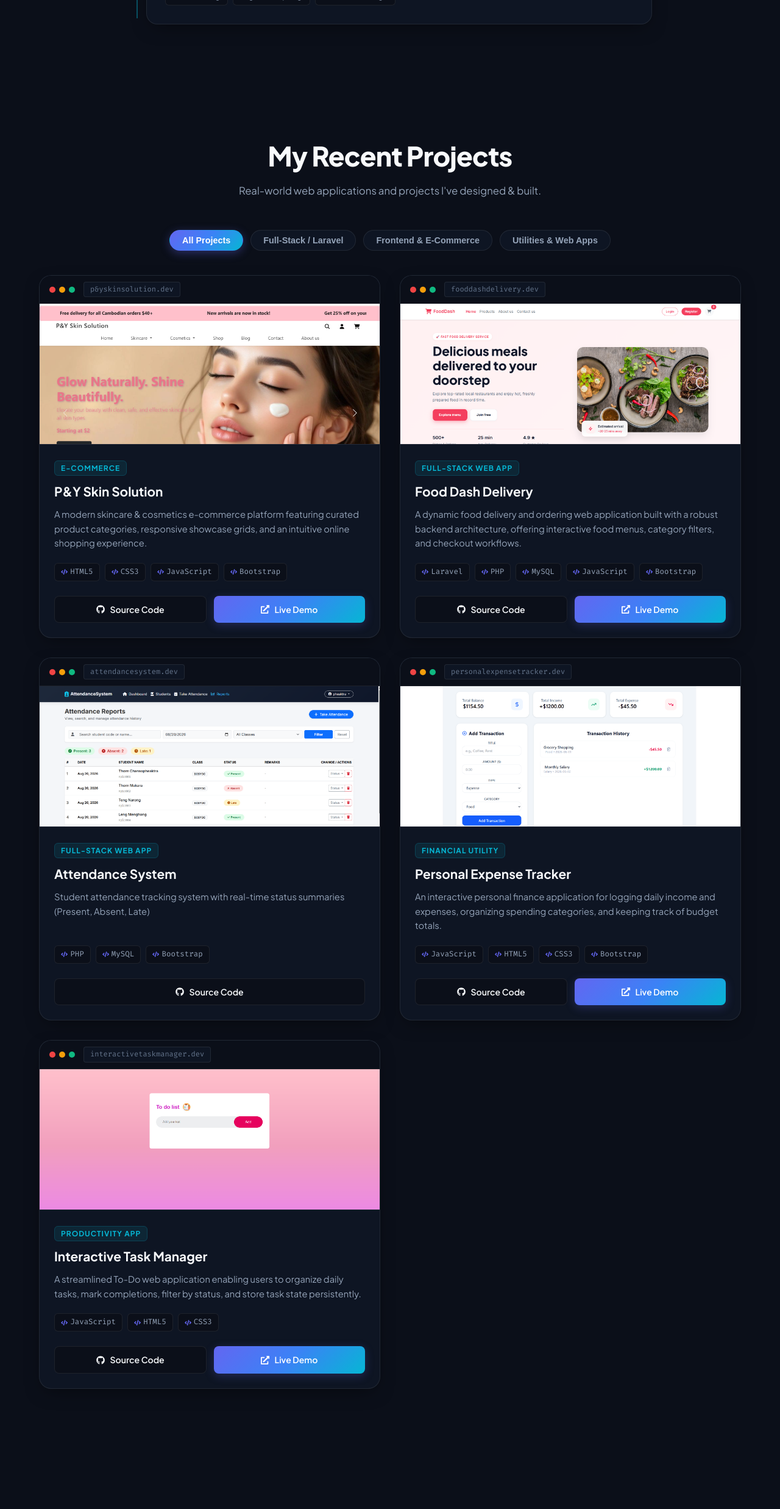
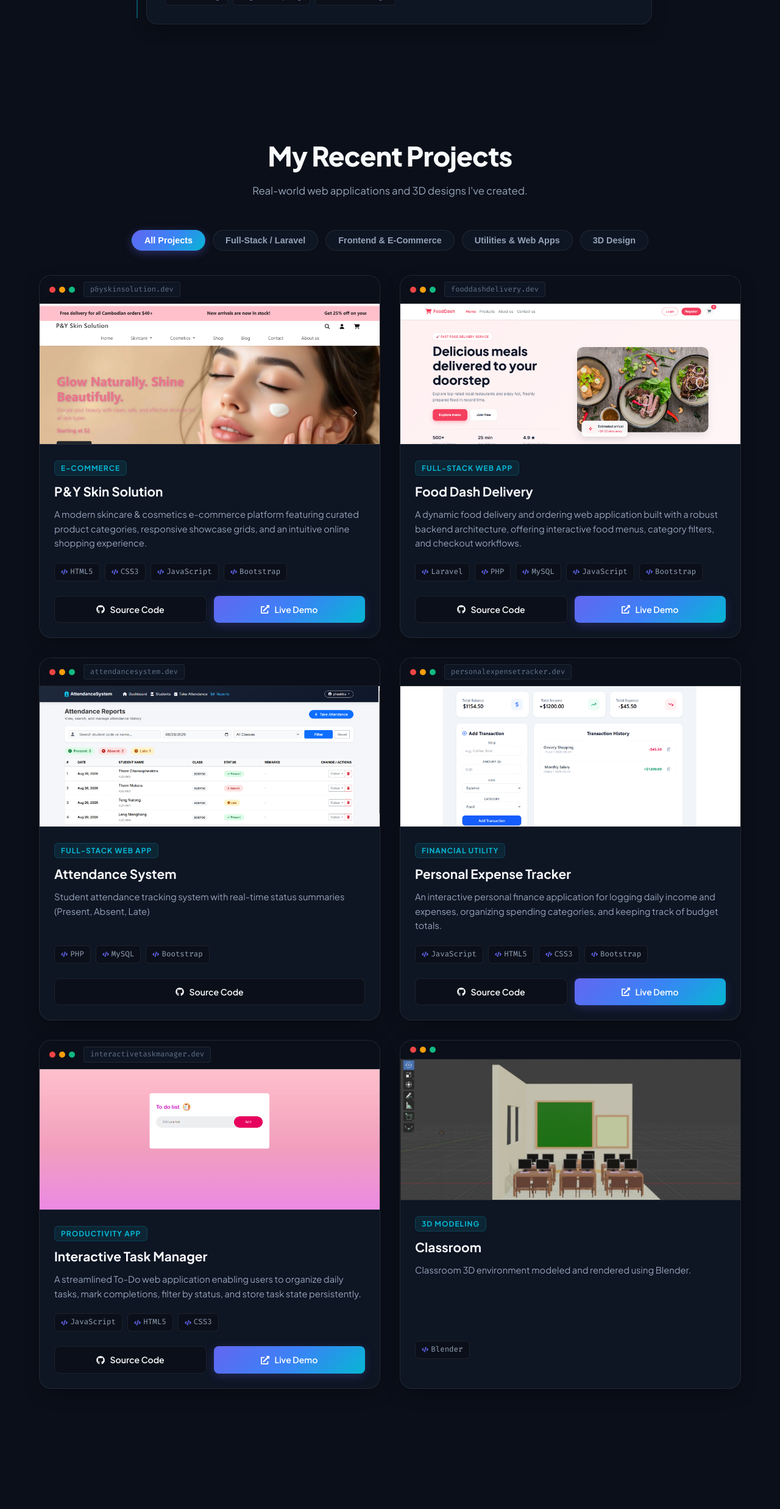
Before and after one commit to pheaktra1402/MyPortfolio, a React (Vite) app: page / in a window 1280 px wide. Shown: the part 3188-5662 px from the top of the page at 61% size. Built offline with nearby package versions, Linux system fonts and the light colour scheme.

Commit message:
add 3d project

```diff
--- a/src/components/Projects.jsx
+++ b/src/components/Projects.jsx
@@ -5,8 +5,9 @@ import foodpng from "../assets/fooddash.png";
 import expensepng from "../assets/expense.png";
 import attendSystem from "../assets/attendanceSystem.png";
 import todo from "../assets/todo.png";
+import classroom from "../assets/classroom3d.jpg";
+import { FaGithub, FaExternalLinkAlt, FaCode } from "react-icons/fa";
 
-import { FaGithub, FaExternalLinkAlt, FaCode } from "react-icons/fa";
 function Projects() {
   const [filter, setFilter] = useState("all");
 
@@ -44,23 +45,10 @@ function Projects() {
         "Student attendance tracking system with real-time status summaries (Present, Absent, Late) ",
       tech: ["PHP", "MySQL", "Bootstrap"],
       github: "https://github.com/pheaktra1402/attendanceSystem",
-      // live: "https://fooddash-qxgq.onrender.com/",
       image: attendSystem,
     },
-    // {
-    //   id: 4,
-    //   title: "Hotel Management System",
-    //   category: "fullstack",
-    //   categoryLabel: "Full-Stack Web App",
-    //   description:
-    //     "An interactive personal finance application for logging daily income and expenses, organizing spending categories, and keeping track of budget totals.",
-    //   tech: ["Laravel", "React", "MySQL"],
-    //   github: "https://github.com/pheaktra1402/Expense_Tracker",
-    //   live: "https://expense-tracker-black-theta-96.vercel.app/",
-    //   image: expensepng,
-    // },
     {
-      id: 4,
+      id: 5,
       title: "Personal Expense Tracker",
       category: "utility",
       categoryLabel: "Financial Utility",
@@ -83,12 +71,18 @@ function Projects() {
       live: "https://todo-ashen-eta.vercel.app/",
       image: todo,
     },
+    {
+      id: 7,
+      title: "Classroom",
+      category: "3d", // Matches filter category
+      categoryLabel: "3D Modeling",
+      description:
+        "Classroom 3D environment modeled and rendered using Blender.",
+      tech: ["Blender"],
+      image: classroom,
+    },
   ];
-  const threeDproject ={
-    id:1,
-    tittle: "Class Room",
-    image:todo,
-  }
+
   const filteredProjects =
     filter === "all"
       ? projectLists
@@ -98,10 +92,9 @@ function Projects() {
     <section id="projects" className="projects-section">
       <div className="projects-container">
         <div className="section-title-wrapper">
-          {/* <span className="section-tag">Featured Work</span> */}
           <h2 className="section-title">My Recent Projects</h2>
           <p className="section-subtitle">
-            Real-world web applications and projects I've designed & built.
+            Real-world web applications and 3D designs I've created.
           </p>
         </div>
 
@@ -131,6 +124,12 @@ function Projects() {
           >
             Utilities & Web Apps
           </button>
+          <button
+            className={`filter-btn ${filter === "3d" ? "active" : ""}`}
+            onClick={() => setFilter("3d")}
+          >
+            3D Design
+          </button>
         </div>
 
         {/* Projects Grid */}
@@ -138,14 +137,21 @@ function Projects() {
           {filteredProjects.map((project) => (
             <div key={project.id} className="project-card">
               {/* Image Window Frame Header */}
-              <div className="project-image-container">
+              {/* Image Window Frame Header */}
+              <div
+                className={`project-image-container ${
+                  project.category === "3d" ? "is-3d" : ""
+                }`}
+              >
                 <div className="browser-header">
                   <span className="dot red"></span>
                   <span className="dot yellow"></span>
                   <span className="dot green"></span>
+                  {project.category !== "3d" && (
                     <span className="browser-url">
                       {project.title.toLowerCase().replace(/\s+/g, "")}.dev
                     </span>
+                  )}
                 </div>
                 <div className="image-wrapper">
                   <img
@@ -168,7 +174,8 @@ function Projects() {
 
                 {/* Tech Badges */}
                 <div className="project-tech-stack">
-                  {project.tech.map((t, idx) => (
+                  {project.tech &&
+                    project.tech.map((t, idx) => (
                       <span key={idx} className="tech-tag">
                         <FaCode className="tech-icon" /> {t}
                       </span>
@@ -177,6 +184,7 @@ function Projects() {
 
                 {/* Links */}
                 <div className="project-links">
+                  {project.github && (
                     <a
                       href={project.github}
                       target="_blank"
@@ -185,6 +193,7 @@ function Projects() {
                     >
                       <FaGithub /> Source Code
                     </a>
+                  )}
                   {project.live && (
                     <a
                       href={project.live}
```
Also changed, not shown: src/assets/classroom3d.jpg (added). Lines whose indentation alone changed are shown as unchanged.
